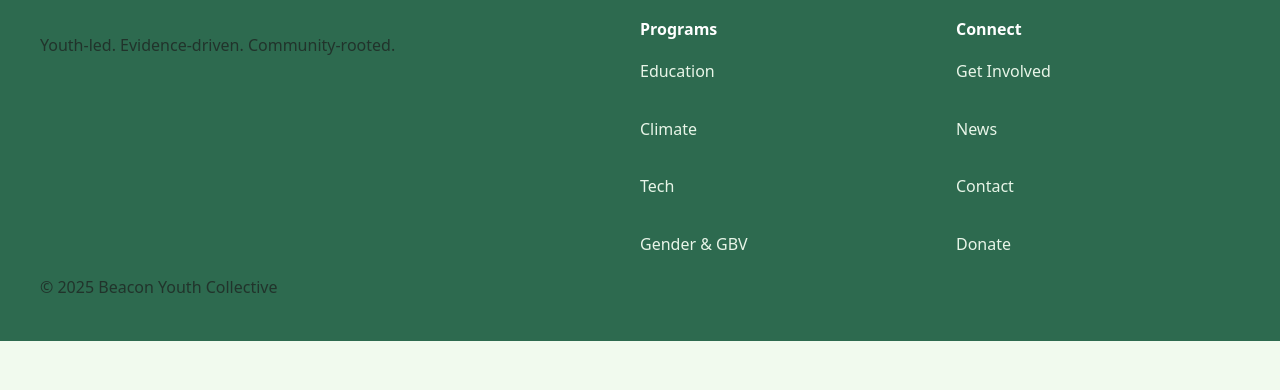
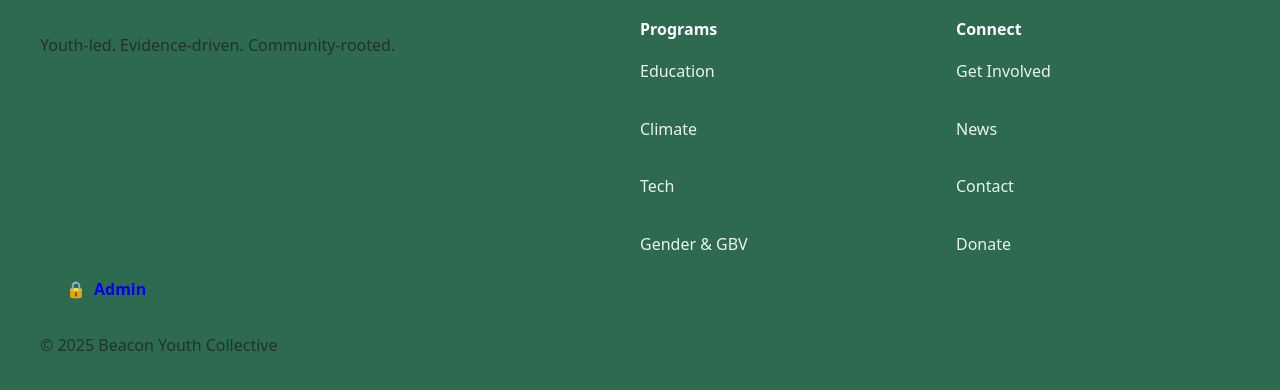
Before and after one commit to hiluxfnh/BeaconYouth, a plain HTML site: page climate.html in a window 1280 px wide. Shown: the part 913-1303 px from the top of the page. Before the commit the page ends 1254 px from the top, so only its background shows below. Drawn offline with Linux system fonts and the light colour scheme.

Commit message:
Add Admin button with lock icon to footers on news, climate, education, gbv, tech

```diff
--- a/climate.html
+++ b/climate.html
@@ -45,6 +45,9 @@
       <div><strong>Programs</strong><div class="stack" style="margin-top:8px"><a href="education.html">Education</a><a href="climate.html">Climate</a><a href="tech.html">Tech</a><a href="gbv.html">Gender & GBV</a></div></div>
       <div><strong>Connect</strong><div class="stack" style="margin-top:8px"><a href="get-involved.html">Get Involved</a><a href="news.html">News</a><a href="contact.html">Contact</a><a href="donate.html">Donate</a></div></div>
     </div>
+    <div class="footer-actions">
+      <a href="admin.html" class="btn soft small"><span aria-hidden="true">🔒</span> Admin</a>
+    </div>
     <p class="muted" style="margin-top:14px">© 2025 Beacon Youth Collective</p>
   </div>
 </footer>
```
Also changed, not shown: education.html (+3 -0 lines), gbv.html (+3 -0 lines), news.html (+3 -0 lines), tech.html (+3 -0 lines).
